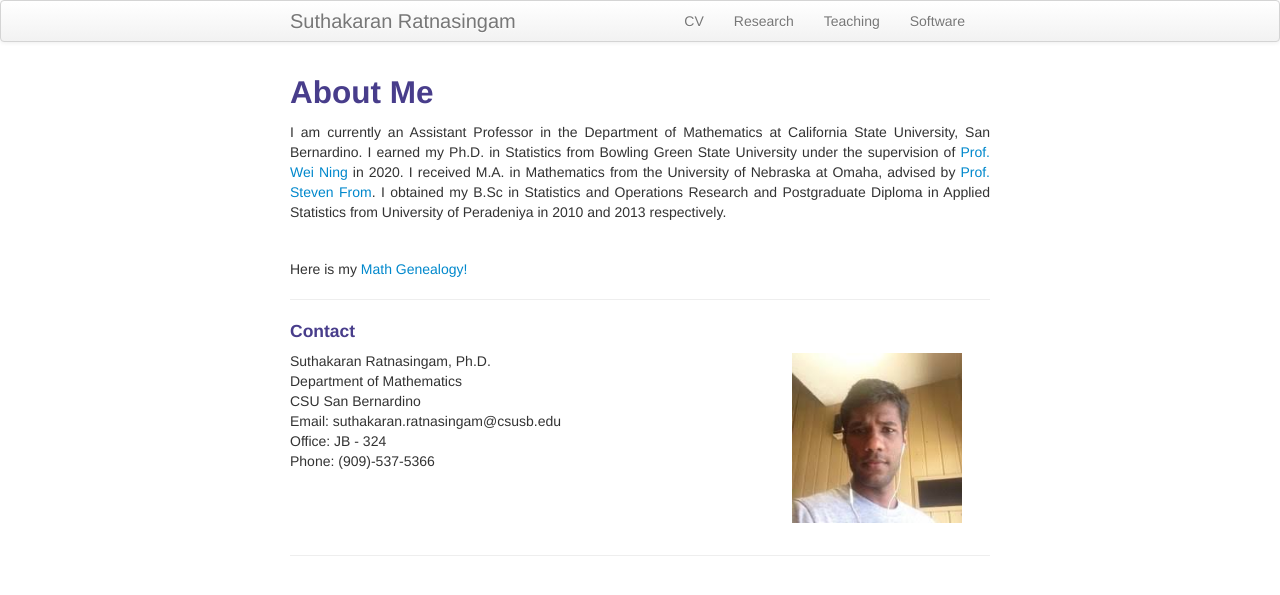
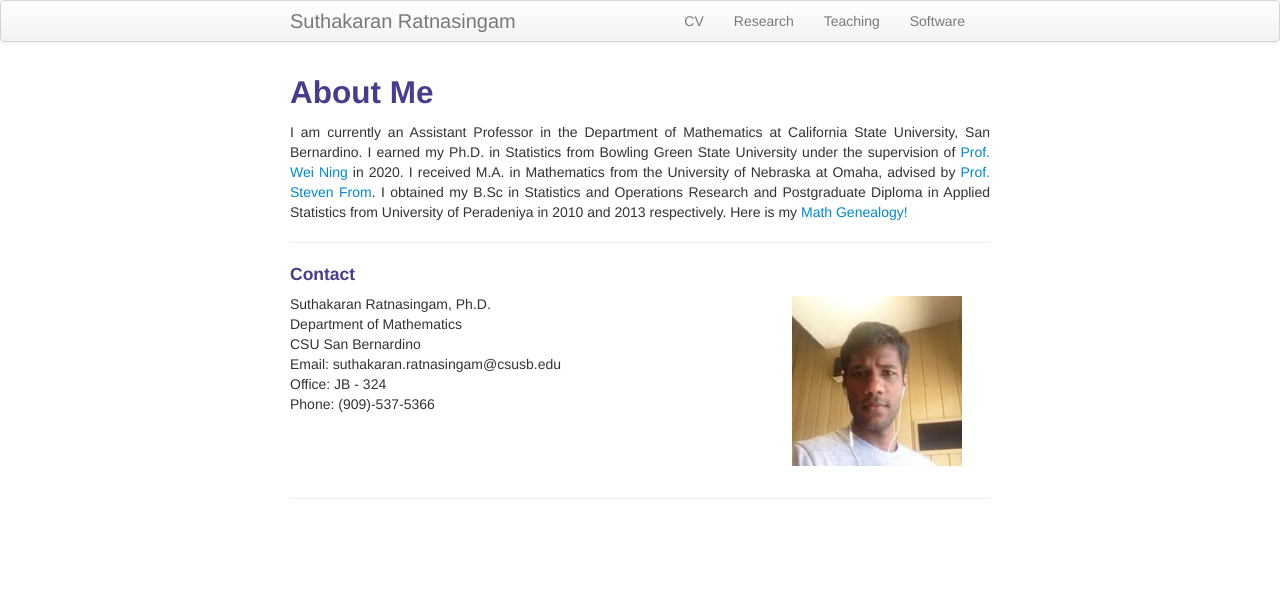
Before and after one commit to suthakaranr/suthakaranr.github.io, a Jekyll site: the page built from index.md, in a window 1280 px wide. Shown: the top 595 px of the page. Built offline with Jekyll 4.4.1, drawn with Linux system fonts in a browser that asks for light colours.

Commit message:
Update index.md

```diff
--- a/index.md
+++ b/index.md
@@ -8,10 +8,9 @@ keywords: Statistics
 About Me
 ---
 <p align="justify">
-I am currently an Assistant Professor in the Department of Mathematics at California State University, San Bernardino. I earned my Ph.D. in Statistics from Bowling Green State University under the supervision of <a style="text-decoration:none" href="https://www.bgsu.edu/arts-and-sciences/mathematics-and-statistics/faculty-and-staff/wei-ning.html" target="_blank" rel="noopener noreferrer">Prof. Wei Ning</a> in 2020. I received M.A. in Mathematics from the University of Nebraska at Omaha, advised by <a style="text-decoration:none" href="https://www.unomaha.edu/college-of-arts-and-sciences/mathematics/about-us/directory/steven-from.php" target="_blank" rel="noopener noreferrer">Prof. Steven From</a>. I obtained my B.Sc in Statistics and Operations Research and Postgraduate Diploma in Applied Statistics from University of Peradeniya in 2010 and 2013 respectively.
+I am currently an Assistant Professor in the Department of Mathematics at California State University, San Bernardino. I earned my Ph.D. in Statistics from Bowling Green State University under the supervision of <a style="text-decoration:none" href="https://www.bgsu.edu/arts-and-sciences/mathematics-and-statistics/faculty-and-staff/wei-ning.html" target="_blank" rel="noopener noreferrer">Prof. Wei Ning</a> in 2020. I received M.A. in Mathematics from the University of Nebraska at Omaha, advised by <a style="text-decoration:none" href="https://www.unomaha.edu/college-of-arts-and-sciences/mathematics/about-us/directory/steven-from.php" target="_blank" rel="noopener noreferrer">Prof. Steven From</a>. I obtained my B.Sc in Statistics and Operations Research and Postgraduate Diploma in Applied Statistics from University of Peradeniya in 2010 and 2013 respectively. Here is my <a style="text-decoration:none" href="../assets/SuthaMathGen.html" target="_blank" rel="noopener noreferrer"><span style="text-align:center">Math Genealogy!</span></a>
 </p>
-<span style="vertical-align:-37%"> </span><br>
-Here is my <a style="text-decoration:none" href="../assets/SuthaMathGen.html" target="_blank" rel="noopener noreferrer"><span style="text-align:center">Math Genealogy!</span></a>
+
 
 
 ---
```
